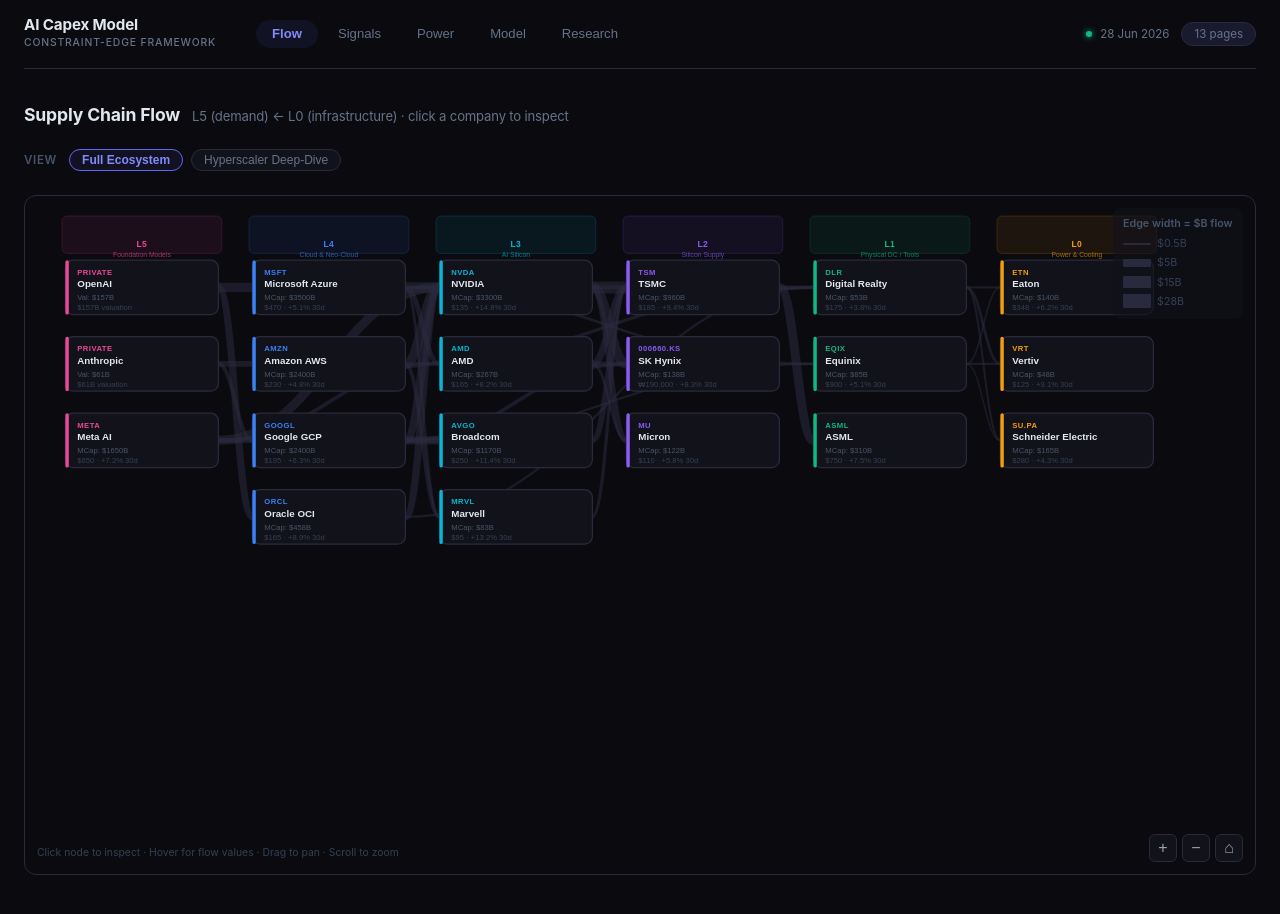
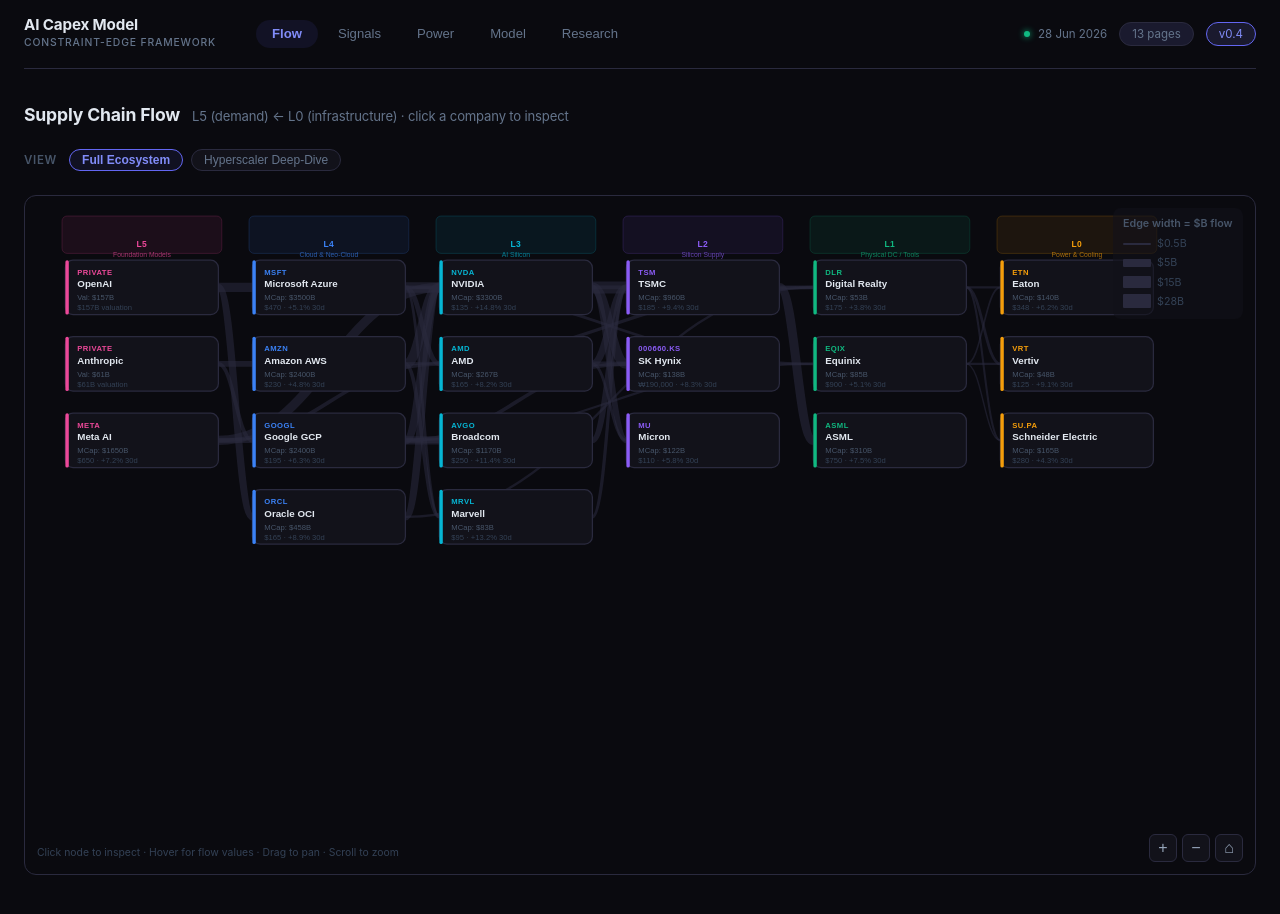
Before and after one commit to Sincx/ai-ecosystem-model, a React (Vite) app in the folder app/: page / in a window 1280 px wide. Shown: the top 914 px of the page. Built offline with nearby package versions, Linux system fonts and the light colour scheme.

Commit message:
Add v0.4 version badge to nav — Vercel deploy test

```diff
--- a/app/src/App.jsx
+++ b/app/src/App.jsx
@@ -93,6 +93,7 @@
                 {genDate}
               </div>
               <span className="nav-pages">{meta.pages_indexed} pages</span>
+              <span className="nav-pages" style={{ color: 'var(--accent2)', borderColor: 'var(--accent)' }}>v0.4</span>
             </>
           )}
         </div>
```
